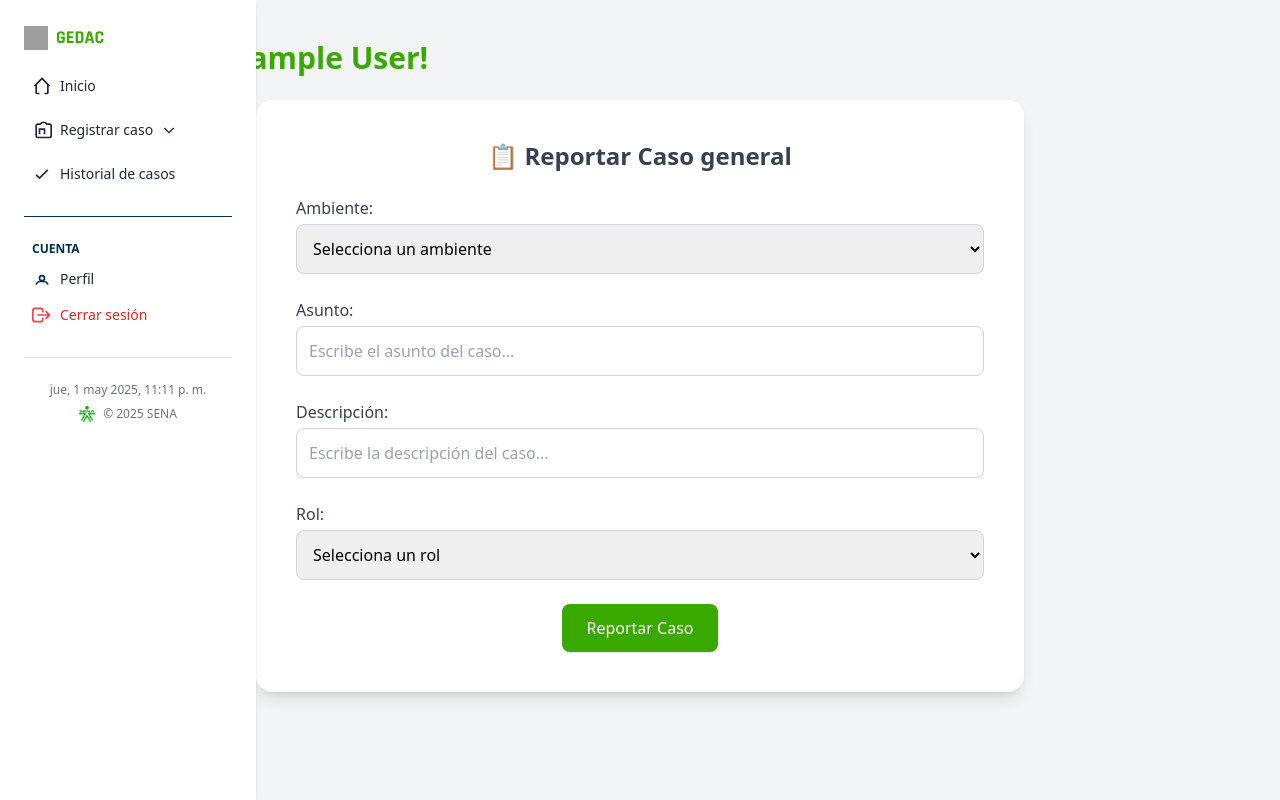
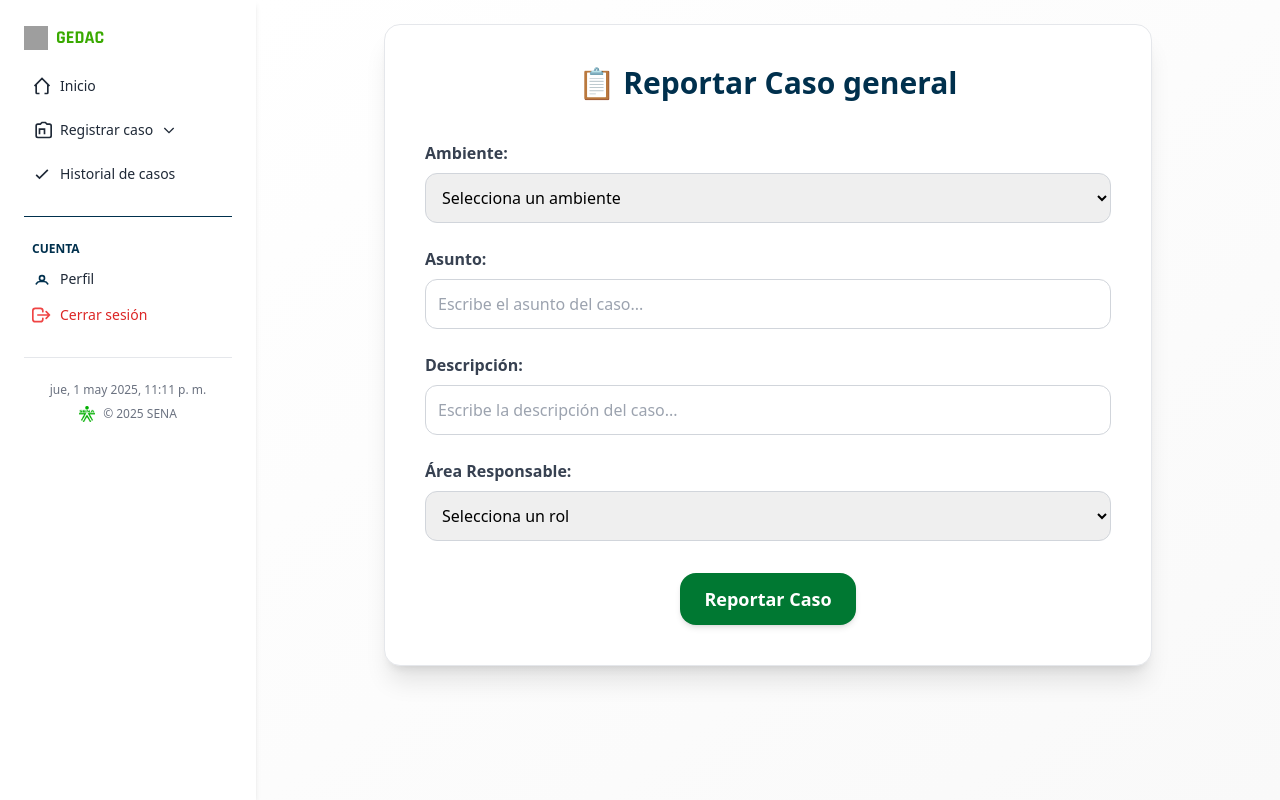
Before and after one commit to Stely69/mesa-de-ayuda, a PHP site: page /Instr/RegistarCasoGeneral in a window 1280 px wide. Run offline with PHP 8.4, Linux system fonts and the light colour scheme; the visitor is signed in with stand-in values (Sample User, id 1); data that the repository does not hold is empty; some libraries are stand-ins or nearby versions; grey boxes are pictures that could not be loaded.

Commit message:
feat: update RegistarCasoGeneral view with improved layout, styling, and alert functionality

```diff
--- a/public/views/Instr/RegistarCasoGeneral.php
+++ b/public/views/Instr/RegistarCasoGeneral.php
@@ -2,10 +2,10 @@
     require_once __DIR__ . '../../../../Controller/CasoController.php';
     $casoController = new CasoController();
     session_start();
-    if (!isset($_SESSION['id'])) {
-        echo "Error: No hay usuario en la sesión.";
-        exit;
-    }
+    //if (!isset($_SESSION['id'])) {
+        //echo "Error: No hay usuario en la sesión.";
+        //exit;
+   // }
 ?>
 <!DOCTYPE html>
 <html lang="es">
@@ -15,75 +15,72 @@
     <title>Registro de Novedad - GEDAC</title>
     <script src="https://cdn.tailwindcss.com"></script>
 </head>
-<body class="bg-gray-100">
-    <div class="flex flex-col lg:flex-row h-full min-h-screen">
+<body class="bg-gray-100 overflow-x-hidden">
+    <div class="flex flex-col lg:flex-row min-h-screen">
         <?php include __DIR__ . '/barra.php'; ?>
 
-        <div class="flex-1 p-4 sm:p-10">
-            <div class="flex justify-between items-center mb-6 flex-wrap gap-4">
-                <div>
-                    <h2 class="text-3xl font-semibold text-[#39A900]">¡Bienvenido, <?php echo $_SESSION["nombres"]; ?>!</h2>
-                    <p class="text-gray-600" id="fechaHora"></p>
-                </div>
-            </div>
-            <div class="max-w-3xl mx-auto bg-white p-6 sm:p-10 rounded-2xl shadow-lg">
-                <h2 class="text-2xl font-semibold text-gray-700 mb-6 text-center">📋 Reportar Caso general</h2>
+        <main class="flex-1 p-6 md:ml-64 min-h-screen bg-gradient-to-br from-white to-[#f9f9f9]">
+            <div class="max-w-3xl mx-auto bg-white p-6 md:p-10 rounded-2xl shadow-xl border border-gray-200">
+                <!-- Título -->
+                <h2 class="text-3xl font-bold text-[#00304D] mb-10 text-center">📋 Reportar Caso general</h2>
 
-                <form action="CasoGeneralAction" method="POST" class="space-y-6" ">
+                <form action="CasoGeneralAction" method="POST" class="space-y-8">
                     <input type="hidden" name="usuario_id" value="<?= $_SESSION['id'] ?>">
+                    <input type="hidden" name="estado" value="1">
 
-                    <div class="lg:grid lg:grid-cols-1 gap-6">
-                        <div>
-                            <label class="block text-gray-700 font-medium mb-1">Ambiente: </label>
-                            <select name="ambiente_id" id="ambiente_id" class="w-full p-3 border border-gray-300 rounded-lg focus:outline-none focus:ring-2 focus:ring-green-400">
+                    <div class="grid grid-cols-1 md:grid-cols-2 gap-6">
+                        <!-- Ambiente -->
+                        <div class="md:col-span-2">
+                            <label class="block text-gray-700 font-semibold mb-2">Ambiente:</label>
+                            <select name="ambiente_id" id="ambiente_id" class="w-full p-3 border border-gray-300 rounded-xl focus:outline-none focus:ring-2 focus:ring-[#007832]">
                                 <option value="">Selecciona un ambiente</option>
                                 <?php foreach ($casoController->getAmbientes() as $ambiente): ?>
                                     <option value="<?= $ambiente['id'] ?>"><?= $ambiente['nombre'] ?></option>
                                 <?php endforeach; ?>
                             </select>
                         </div>
-                        <!-- Ambiente -->
-                        <div>
-                            <label class="block text-gray-700 font-medium mb-1 ">Asunto: </label>
-                            <input type="text" name="asunto" class="w-full p-3 border border-gray-300 rounded-lg focus:outline-none focus:ring-2 focus:ring-green-400" placeholder="Escribe el asunto del caso...">
+
+                        <!-- Asunto -->
+                        <div class="md:col-span-2">
+                            <label class="block text-gray-700 font-semibold mb-2">Asunto:</label>
+                            <input type="text" name="asunto" class="w-full p-3 border border-gray-300 rounded-xl focus:outline-none focus:ring-2 focus:ring-[#007832]" placeholder="Escribe el asunto del caso...">
                         </div>
 
-                        <!-- Producto -->
-                        <div>
-                            <label class="block text-gray-700 font-medium mb-1">Descripción: </label>
-                            <input type="text" name="descripcion" class="w-full p-3 border border-gray-300 rounded-lg focus:outline-none focus:ring-2 focus:ring-green-400" placeholder="Escribe la descripción del caso...">
+                        <!-- Descripción -->
+                        <div class="md:col-span-2">
+                            <label class="block text-gray-700 font-semibold mb-2">Descripción:</label>
+                            <input type="text" name="descripcion" class="w-full p-3 border border-gray-300 rounded-xl focus:outline-none focus:ring-2 focus:ring-[#007832]" placeholder="Escribe la descripción del caso...">
                         </div>
 
                         <!-- Rol -->
-                        <div>
-                            <label class="block text-gray-700 font-medium mb-1">Rol: </label>
-                            <select name="area_asignada" id="area_asignada" class="w-full p-3 border border-gray-300 rounded-lg focus:outline-none focus:ring-2 focus:ring-green-400">
+                        <div class="md:col-span-2">
+                            <label class="block text-gray-700 font-semibold mb-2">Área Responsable:</label>
+                            <select name="area_asignada" id="area_asignada" class="w-full p-3 border border-gray-300 rounded-xl focus:outline-none focus:ring-2 focus:ring-[#007832]">
                                 <option value="">Selecciona un rol</option>
                                 <option value="3">Tics</option>
-                                <option value="4">Almacen</option>
+                                <option value="4">Almacén</option>
                             </select>
                         </div>
-
-                        <!-- Estado oculto -->
-                        <input type="hidden" name="estado" value="1">
                     </div>
 
-                    <!-- Mensaje de éxito -->
+                    <!-- Alerta -->
                     <div id="alerta" class="hidden text-green-600 font-medium">
                         <span id="mensajeAlerta"></span>
                         <button onclick="cerrarAlerta()" class="ml-4 font-bold text-lg leading-none focus:outline-none">&times;</button>
                     </div>
 
                     <!-- Botón -->
-                    <div class="text-center">
-                        <button type="submit" class="bg-[#39A900] hover:bg-green-600 text-white px-6 py-3 rounded-lg shadow transition duration-300 ease-in-out">
+                    <div class="text-center mt-8">
+                        <button type="submit" class="bg-[#007832] hover:bg-[#00304D] text-white px-6 py-3 rounded-2xl shadow-md hover:shadow-xl text-lg font-semibold transition-all duration-300 transform hover:-translate-y-1">
                             Reportar Caso
                         </button>
                     </div>
                 </form>
             </div>
-        </div>
+        </main>
     </div>
+
+
 
     <script>
         function mostrarAlerta(tipo, mensaje) {
```
